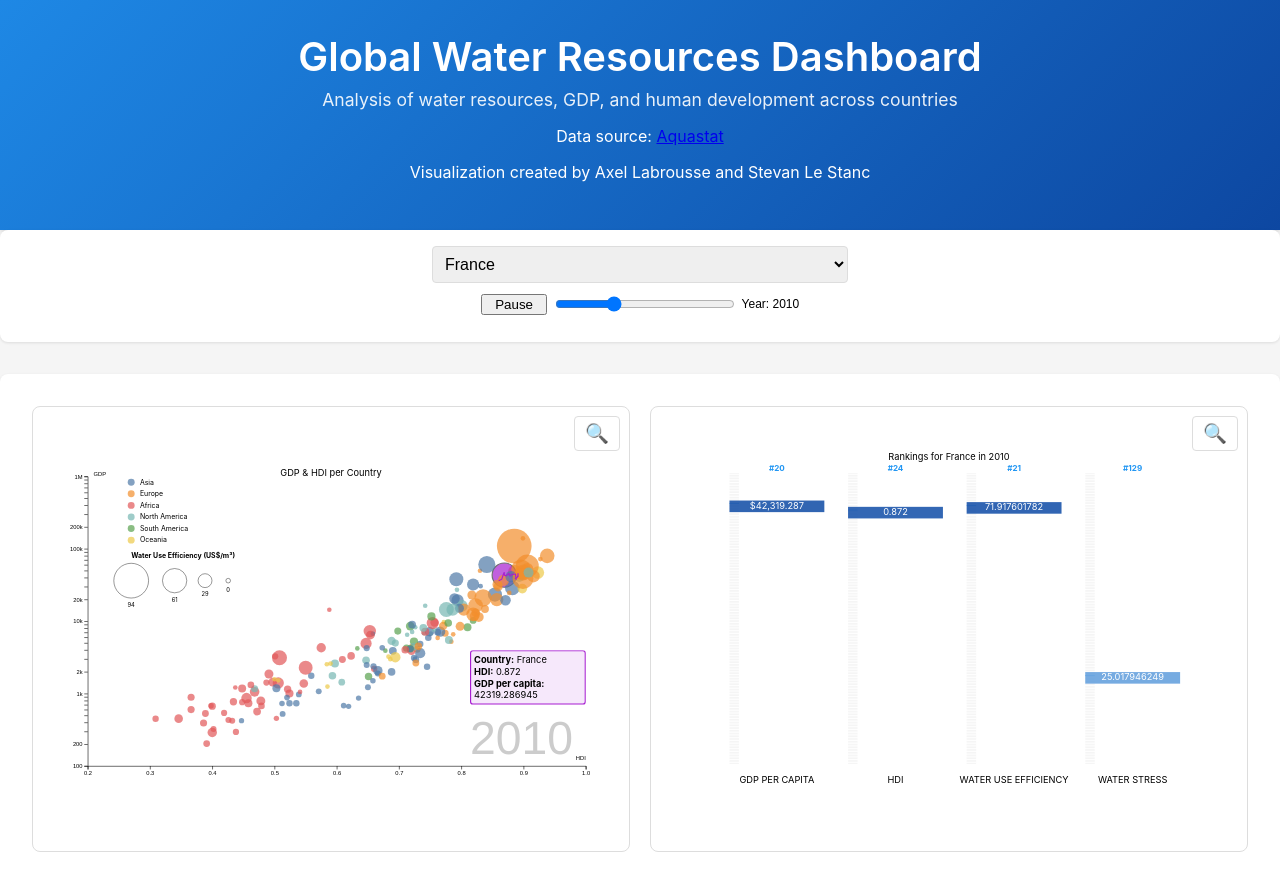
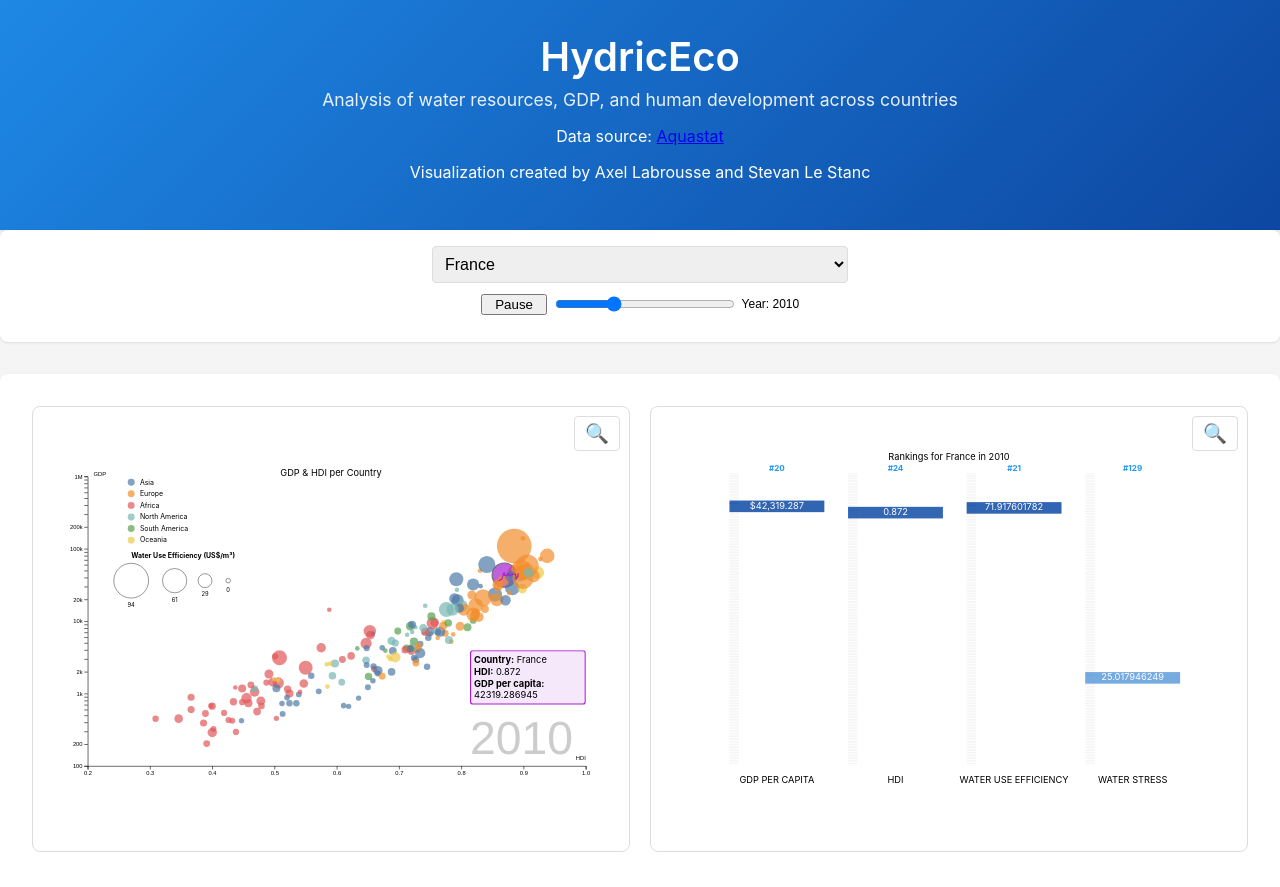
Before and after one commit to Stevan-LS/Data-Viz-Project, a plain HTML site: page docs/index.html in a window 1280 px wide. Shown: the top 887 px of the page. Drawn offline with nearby package versions, Linux system fonts and the light colour scheme.

Commit message:
changing main title

```diff
--- a/docs/index.html
+++ b/docs/index.html
@@ -11,7 +11,7 @@
 </head>
 <body>
     <header class="main-header">
-        <h1>Global Water Resources Dashboard</h1>
+        <h1>HydricEco</h1>
         <p class="subtitle">Analysis of water resources, GDP, and human development across countries</p>
         <p class="source">Data source: <a href=https://data.apps.fao.org/aquastat/?lang=en">Aquastat</a></p>
         <p class="source">Visualization created by Axel Labrousse and Stevan Le Stanc</a></p>
```
